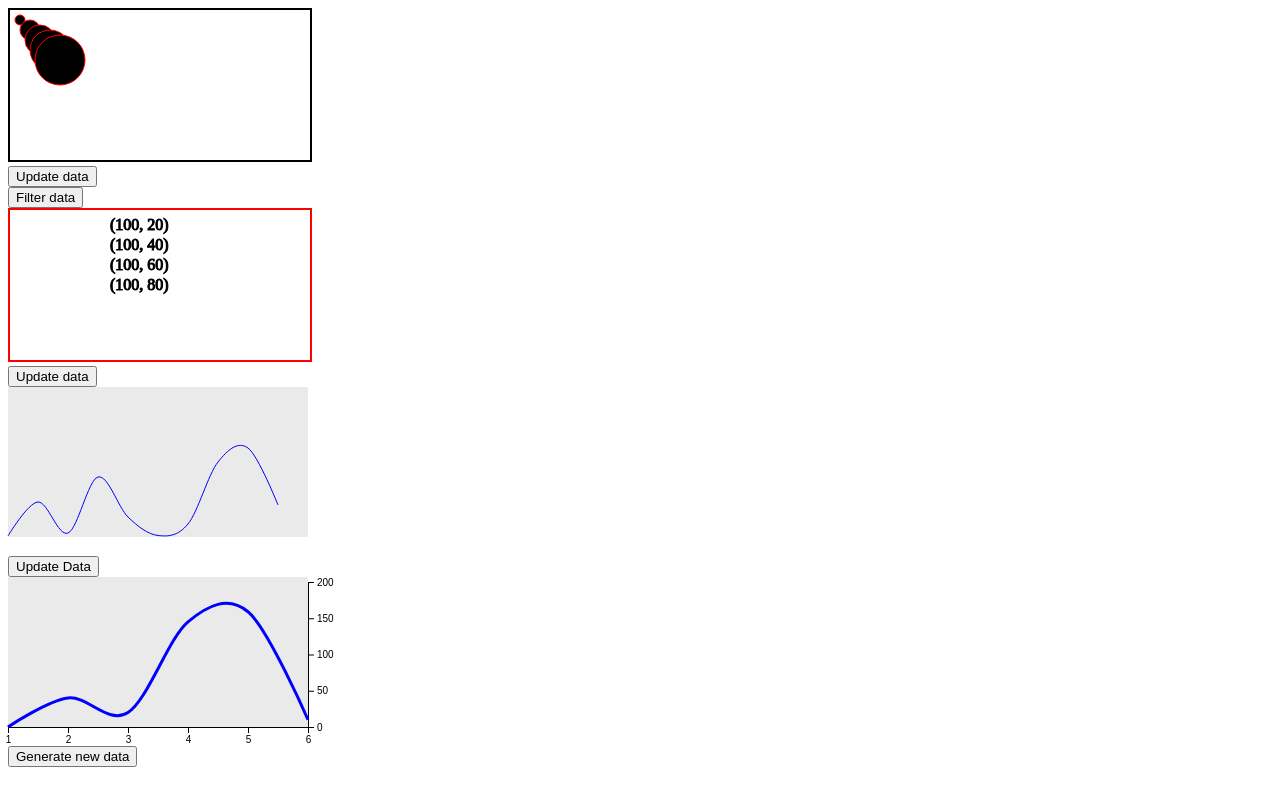
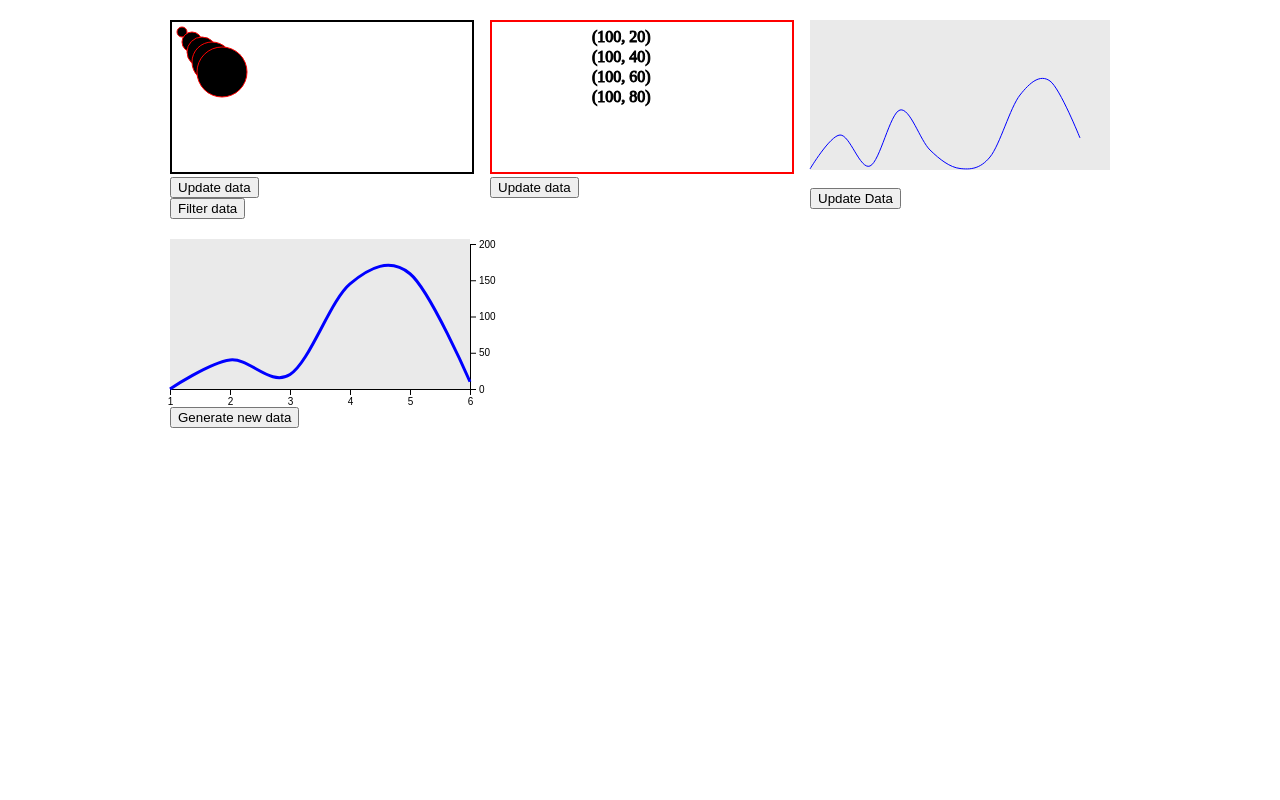
Before and after one commit to nicolasmatthewlee/d3-gallery, a React (Create React App) app: page / in a window 1280 px wide. Built offline with nearby package versions, Linux system fonts and the light colour scheme.

Commit message:
added grid styling

```diff
--- a/src/App.js
+++ b/src/App.js
@@ -4,12 +4,13 @@
 import { LineChart } from "./components/line-chart";
 import { AxesScalesChart } from "./components/axes-scales-chart";
 
+import "./components/styles/app.css";
+
 function App() {
   return (
     <div className="App">
       <CircleChart />
       <Diagram2 />
-      <CitiesChart />
       <LineChart />
       <AxesScalesChart />
     </div>
--- /dev/null
+++ b/src/components/styles/app.css
@@ -0,0 +1,8 @@
+.App {
+    padding: 20px;
+    display: grid;
+    grid-template-columns: repeat(auto-fit,300px);
+    gap: 20px;
+
+    justify-content: center;
+}
--- /dev/null
+++ b/src/components/styles/reset.css
@@ -0,0 +1,48 @@
+/* http://meyerweb.com/eric/tools/css/reset/
+   v2.0 | 20110126
+   License: none (public domain)
+*/
+
+html, body, div, span, applet, object, iframe,
+h1, h2, h3, h4, h5, h6, p, blockquote, pre,
+a, abbr, acronym, address, big, cite, code,
+del, dfn, em, img, ins, kbd, q, s, samp,
+small, strike, strong, sub, sup, tt, var,
+b, u, i, center,
+dl, dt, dd, ol, ul, li,
+fieldset, form, label, legend,
+table, caption, tbody, tfoot, thead, tr, th, td,
+article, aside, canvas, details, embed,
+figure, figcaption, footer, header, hgroup,
+menu, nav, output, ruby, section, summary,
+time, mark, audio, video {
+	margin: 0;
+	padding: 0;
+	border: 0;
+	font-size: 100%;
+	font: inherit;
+	vertical-align: baseline;
+}
+/* HTML5 display-role reset for older browsers */
+article, aside, details, figcaption, figure,
+footer, header, hgroup, menu, nav, section {
+	display: block;
+}
+body {
+	line-height: 1;
+}
+ol, ul {
+	list-style: none;
+}
+blockquote, q {
+	quotes: none;
+}
+blockquote:before, blockquote:after,
+q:before, q:after {
+	content: '';
+	content: none;
+}
+table {
+	border-collapse: collapse;
+	border-spacing: 0;
+}
--- a/src/index.js
+++ b/src/index.js
@@ -1,6 +1,8 @@
 import React from "react";
 import ReactDOM from "react-dom/client";
 import App from "./App";
+
+import "./components/styles/reset.css";
 
 const root = ReactDOM.createRoot(document.getElementById("root"));
 root.render(
```
